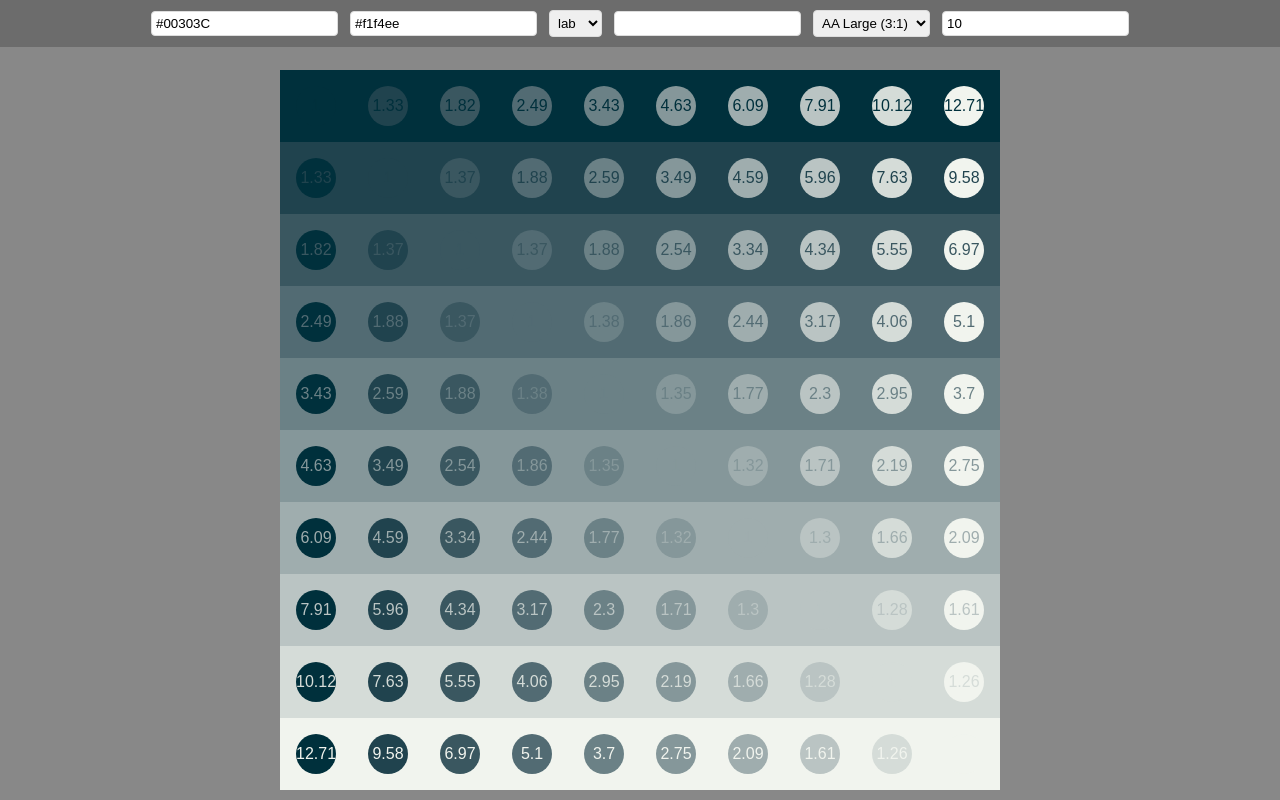
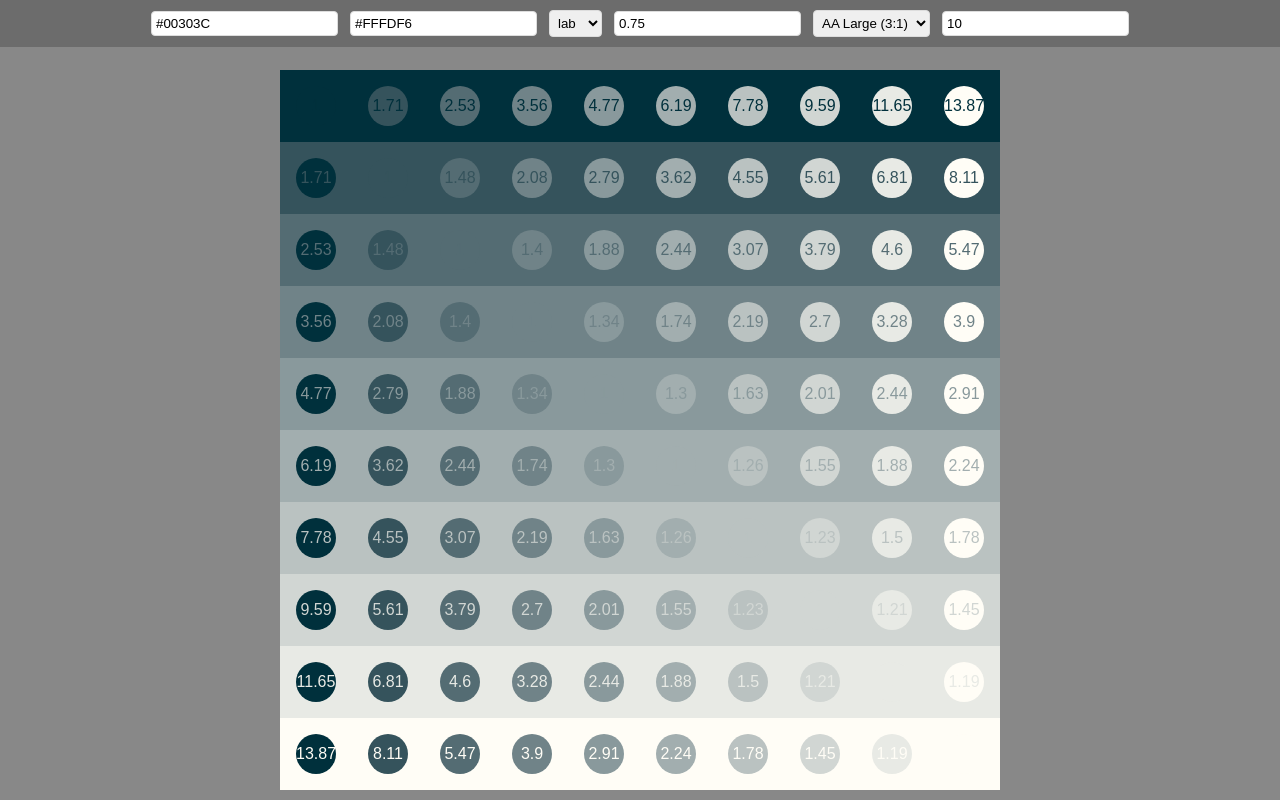
Before and after one commit to salmiak/colorrangecreator, a Vue app: page / in a window 1280 px wide. Shown: the top 800 px of the page. Built offline with nearby package versions, Linux system fonts and the light colour scheme.

Commit message:
Saved some new default values (some I like)

```diff
--- a/src/App.vue
+++ b/src/App.vue
@@ -42,9 +42,9 @@ export default {
   data() {
     return {
       color1: '#00303C',
-      color2: '#f1f4ee',
+      color2: '#FFFDF6',
       mode: 'lab',
-      gamma: '',
+      gamma: '0.75',
       steps: 10,
       contrastThreshold: 3
     }
```
